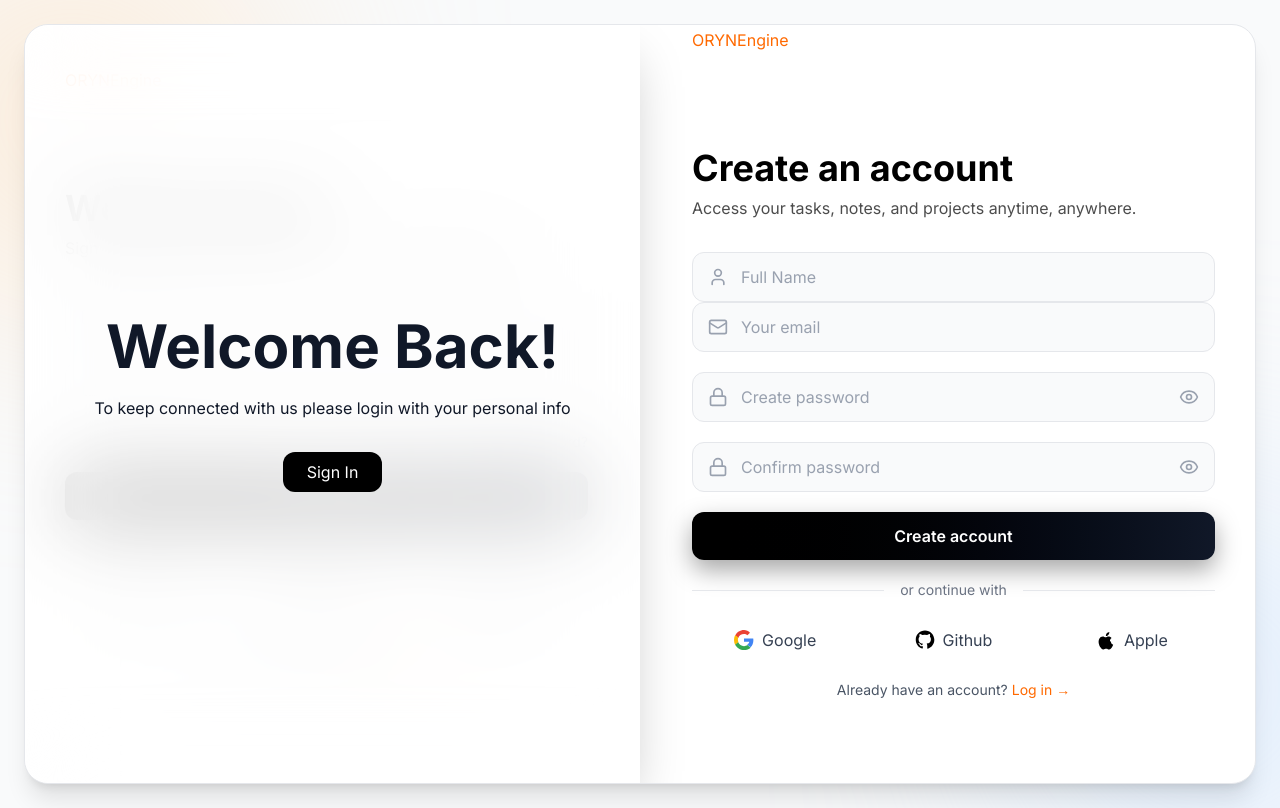
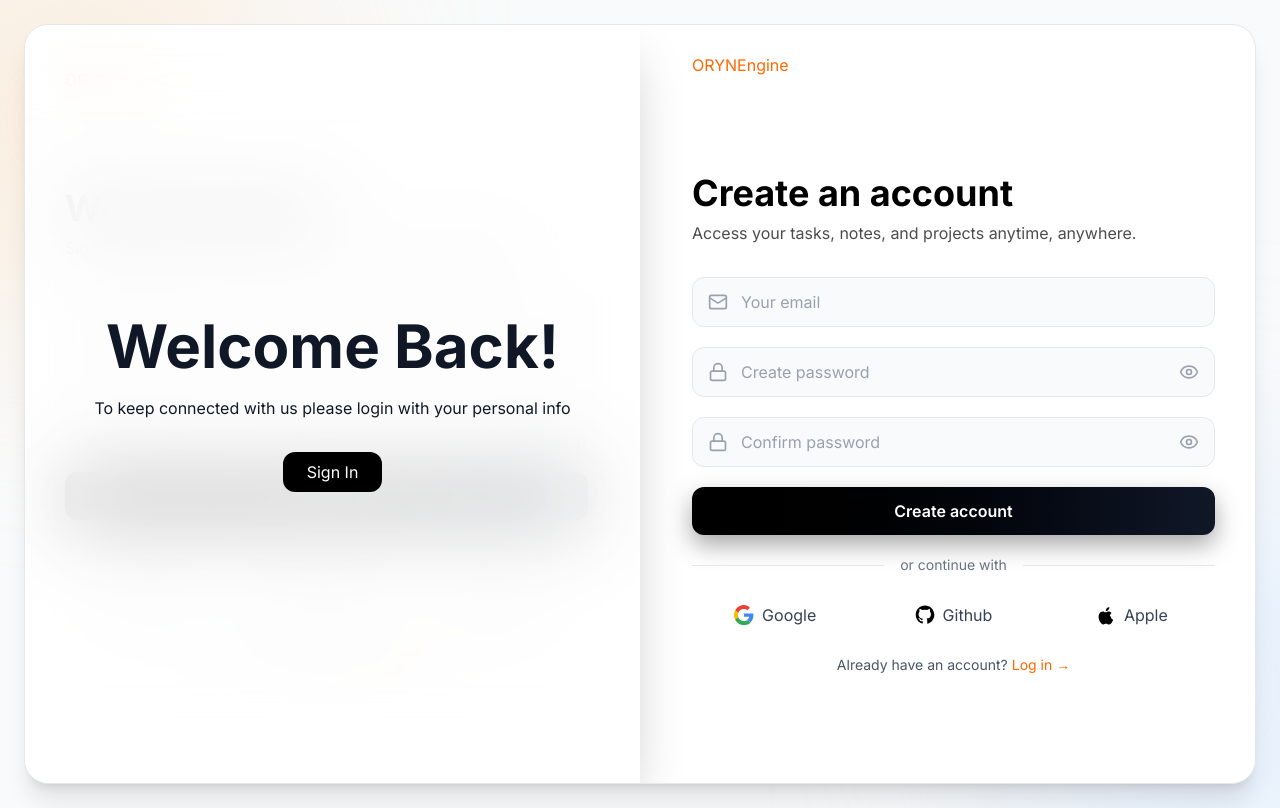
Before and after one commit to kartikjain01/ORYN-frontend, a React (Vite) app: page /register in a window 1280 px wide. Built offline with nearby package versions, Linux system fonts and the light colour scheme; no server answers.

Commit message:
Updated register page UI (removed full name input, kept metadata)

```diff
--- a/src/pages/RegisterPage.jsx
+++ b/src/pages/RegisterPage.jsx
@@ -242,7 +242,7 @@ export default function AuthPage() {
             </p>
           </div>
 
-          <div className="relative">
+          {/*<div className="relative">
             <User className="absolute left-4 top-1/2 -translate-y-1/2 w-5 h-5 text-gray-400" />
             <input
               type="text"
@@ -251,7 +251,7 @@ export default function AuthPage() {
               onChange={e => setFullName(e.target.value)}
               className="w-full pl-12 pr-4 py-3 rounded-xl bg-gray-50 border border-gray-200 text-black placeholder-gray-400 focus:border-orange-500 focus:ring-2 focus:ring-orange-200 outline-none transition"
             />
-          </div>
+          </div>*/}
 
           <div className="space-y-5">
             {/* Email */}
```
